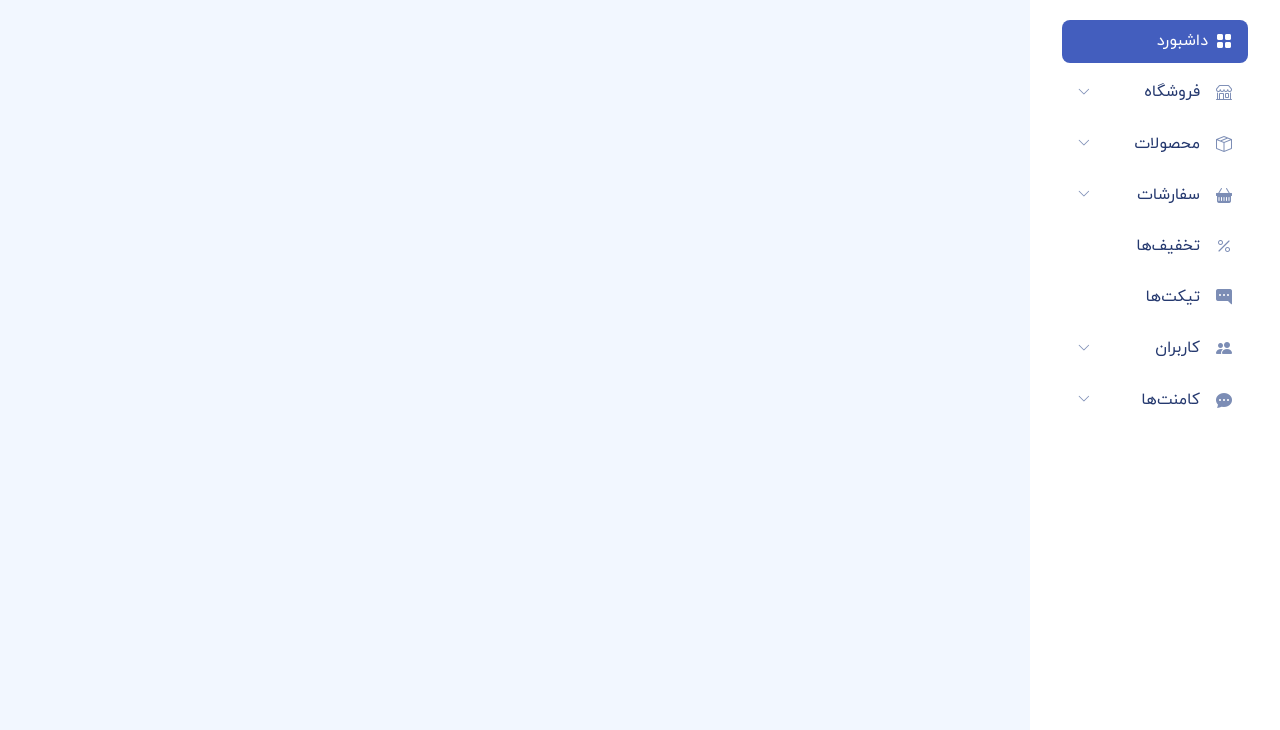
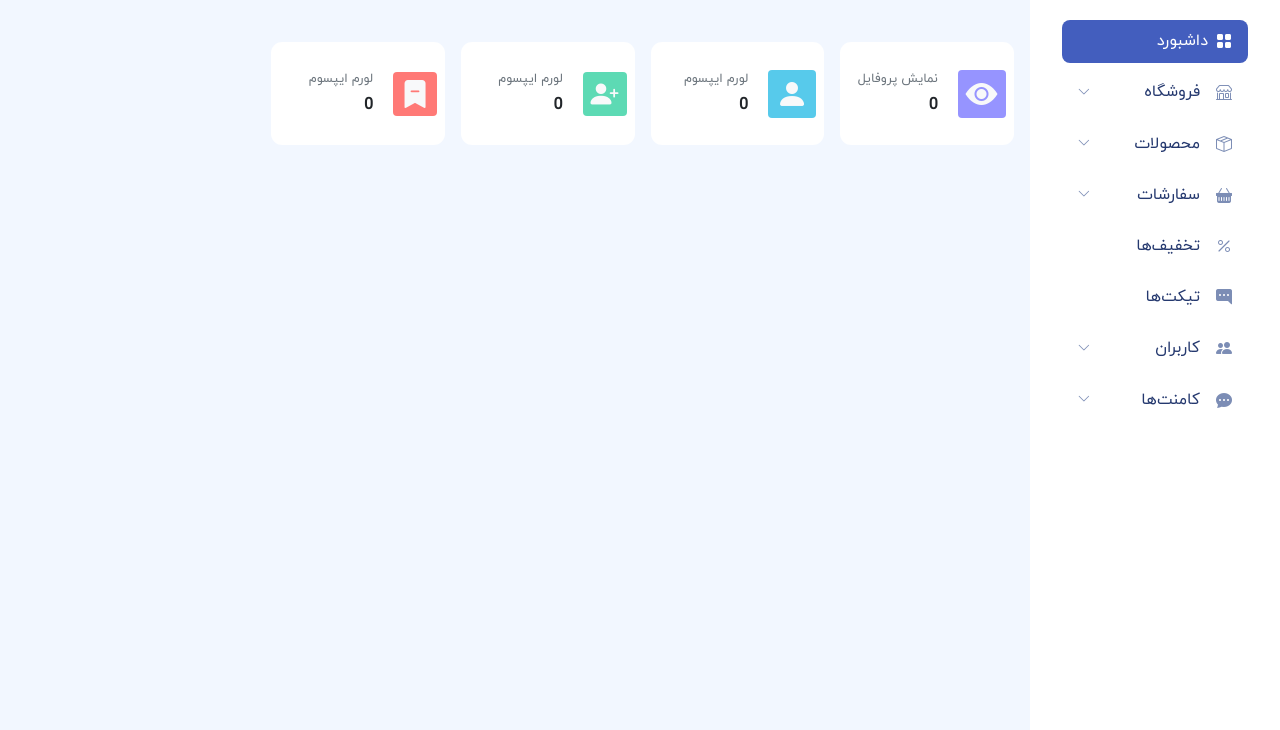
Before and after one commit to amir-azimi-dev/bootstrap-5, a website: page index.html in a window 1280 px wide. Shown: the part 70-800 px from the top of the page. Drawn offline with nearby package versions, Linux system fonts and the light colour scheme; a script that the page names is missing; files whose address does not match are found by name.

Commit message:
add: stats section

```diff
--- a/assets/js/index.js
+++ b/assets/js/index.js
@@ -1,3 +1,4 @@
+// alpine
 document.addEventListener('alpine:init', () => {
     Alpine.data("toggleSidebar", () => ({
         open: (window.innerWidth >= 992),
@@ -7,3 +8,6 @@
         }
     }));
 });
+
+// pureCounter
+new PureCounter();
--- a/assets/scss/_responsive.scss
+++ b/assets/scss/_responsive.scss
@@ -20,6 +20,13 @@
               height: 2rem !important;
             }
           }
+        }
+      }
+
+      .main {
+        .stat__title {
+          font-size: 0.7rem !important;
+          white-space: normal !important;
         }
       }
     }
--- a/assets/scss/index.scss
+++ b/assets/scss/index.scss
@@ -37,6 +37,26 @@
 
 .pointer {
   cursor: pointer;
+}
+
+.bg-purple {
+  background-color: #9694ff;
+}
+
+.bg-blue {
+  background-color: #57caeb;
+}
+
+.bg-green {
+  background-color: #5ddab4;
+}
+
+.bg-red {
+  background-color: #ff7976;
+}
+
+.rounded-4 {
+  border-radius: 0.7rem !important;
 }
 
 
@@ -149,7 +169,6 @@
     min-height: 100vh;
 
     .header {
-
       .header__item {
 
         display: flex;
@@ -165,7 +184,6 @@
 
         .header__badge {
           font-family: sans-serif, tahoma;
-          background-color: #ff7976;
           font-size: 0.6rem;
           color: #fff;
           width: 1.3rem;
@@ -191,6 +209,10 @@
         }
       }
     }
+
+    .main {
+
+    }
   }
 
 }
--- a/index.html
+++ b/index.html
@@ -24,6 +24,7 @@
 <body>
 
 <div class="parent" x-data="toggleSidebar">
+    <!-- sidebar start -->
     <section x-cloak class="sidebar" :class="{'close': !open}">
         <div class="sidebar-header d-flex align-items-center justify-content-between justify-content-lg-center">
             <h3 class="fw-bold my-0">AmirWeb</h3>
@@ -174,8 +175,11 @@
 
         </ul>
     </section>
+    <!-- sidebar end -->
+
 
     <div class="content" :class="{'full-width': !open}">
+        <!-- header start -->
         <header class="header d-flex justify-content-between align-items-center">
             <div class="header__item">
                 <i class="bi bi-justify fs-1 pointer" @click="toggle"></i>
@@ -185,7 +189,7 @@
                 <div class="header__item dropdown d-flex align-items-center">
                     <i class="dropdown-toggle bi bi-envelope text-muted fs-4 pointer position-relative"
                        data-bs-toggle="dropdown">
-                        <span class="header__badge position-absolute d-flex justify-content-center align-items-center rounded-circle fw-bold">104</span>
+                        <span class="header__badge bg-red position-absolute d-flex justify-content-center align-items-center rounded-circle fw-bold">104</span>
                     </i>
                     <ul class="dropdown-menu">
                         <li><a class="dropdown-item fs-7" href="#">لورم ایپسوم</a></li>
@@ -246,9 +250,71 @@
                 </div>
             </div>
         </header>
+        <!-- header end -->
 
 
         <main class="main mt-5">
+            <div class="row gy-4">
+
+                <!-- stats start -->
+                <div class="col-lg-9">
+                    <div class="stats">
+                        <div class="row g-3">
+                            <div class="col-6 col-lg-6 col-xl-3">
+                                <div class="card bg-white py-2 px-sm-4 px-xl-2 border-0 rounded-4">
+                                    <div class="card-body d-flex px-lg-0 align-items-center overflow-hidden">
+                                        <i class="bg-purple text-light rounded-2 p-2 bi bi-eye-fill me-1 me-sm-3 me-xl-1 fs-2"></i>
+                                        <div class="ms-sm-3 ps-1 ps-xl-0">
+                                            <p class="stat__title text-muted fs-7 my-1 text-nowrap">نمایش پروفایل</p>
+                                            <p class="fw-bold my-1 purecounter" data-purecounter-start="0"
+                                               data-purecounter-end="9001">0</p>
+                                        </div>
+                                    </div>
+                                </div>
+                            </div>
+                            <div class="col-6 col-lg-6 col-xl-3">
+                                <div class="card bg-white py-2 px-sm-4 px-xl-2 border-0 rounded-4">
+                                    <div class="card-body d-flex px-lg-0 align-items-center overflow-hidden">
+                                        <i class="bg-blue text-light rounded-2 p-2 bi bi-person-fill me-1 me-sm-3 me-xl-1 fs-2"></i>
+                                        <div class="ms-sm-3 ps-1 ps-xl-0">
+                                            <p class="stat__title text-muted fs-7 my-1 text-nowrap">لورم ایپسوم</p>
+                                            <p class="fw-bold my-1 purecounter" data-purecounter-start="0"
+                                               data-purecounter-end="1238">0</p>
+                                        </div>
+                                    </div>
+                                </div>
+                            </div>
+                            <div class="col-6 col-lg-6 col-xl-3">
+                                <div class="card bg-white py-2 px-sm-4 px-xl-2 border-0 rounded-4">
+                                    <div class="card-body d-flex px-lg-0 align-items-center overflow-hidden">
+                                        <i class="bg-green text-light rounded-2 p-2 bi bi-person-plus-fill me-1 me-sm-3 me-xl-1 fs-3"></i>
+                                        <div class="ms-sm-3 ps-1 ps-xl-0">
+                                            <p class="stat__title text-muted fs-7 my-1 text-nowrap">لورم ایپسوم</p>
+                                            <p class="fw-bold my-1 purecounter" data-purecounter-start="0"
+                                               data-purecounter-end="5701">0</p>
+                                        </div>
+                                    </div>
+                                </div>
+                            </div>
+                            <div class="col-6 col-lg-6 col-xl-3">
+                                <div class="card bg-white py-2 px-sm-4 px-xl-2 border-0 rounded-4">
+                                    <div class="card-body d-flex px-lg-0 align-items-center overflow-hidden">
+                                        <i class="bg-red text-light rounded-2 p-2 bi bi-bookmark-dash-fill me-1 me-sm-3 me-xl-1 fs-3"></i>
+                                        <div class="ms-sm-3 ps-1 ps-xl-0">
+                                            <p class="stat__title text-muted fs-7 my-1 text-nowrap">لورم ایپسوم</p>
+                                            <p class="fw-bold my-1 purecounter" data-purecounter-start="0"
+                                               data-purecounter-end="2708">0</p>
+                                        </div>
+                                    </div>
+                                </div>
+                            </div>
+                        </div>
+                    </div>
+                </div>
+                <!-- stats end -->
+
+                <div class="col-lg-3"></div>
+            </div>
         </main>
     </div>
 </div>
@@ -259,6 +325,10 @@
         integrity="sha384-MrcW6ZMFYlzcLA8Nl+NtUVF0sA7MsXsP1UyJoMp4YLEuNSfAP+JcXn/tWtIaxVXM"
         crossorigin="anonymous"></script>
 
+<!-- pureCounter -->
+<script src="https://cdn.jsdelivr.net/npm/@srexi/purecounterjs/dist/purecounter_vanilla.js"></script>
+
+
 <script src="assets/js/index.js"></script>
 </body>
 </html>
```
Also changed, not shown: assets/css/index.css.
